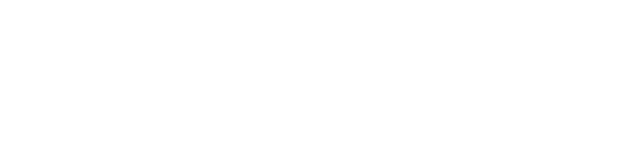
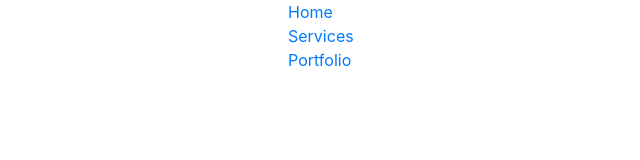
Before and after one commit to codersurjo/Ngea-Harry-Portfolio, a plain HTML site: page index.html in a window 1280 px wide. Shown: the whole page, without its empty margins (177-817 px from the left). Drawn offline with Linux system fonts and the light colour scheme.

Commit message:
menu text

```diff
--- a/index.html
+++ b/index.html
@@ -32,7 +32,24 @@
 
         <!-- Header area design  -->
         <div class="header_area_design">
-
+            <div class="container">
+                <div class="row">
+                    <div class="col-md-4">
+                        <div class="logo">
+                            <a href="#"><img src="" alt=""></a>
+                        </div>
+                    </div>
+                    <div class="col-md-8">
+                        <div class="menu_design">
+                            <ul>
+                                <li class="active"><a href="#">Home</a></li>
+                                <li><a href="#">Services</a></li>
+                                <li><a href="#">Portfolio</a></li>
+                            </ul>
+                        </div>
+                    </div>
+                </div>
+            </div>
         </div>
         <!-- End Header area design  -->
 
```
